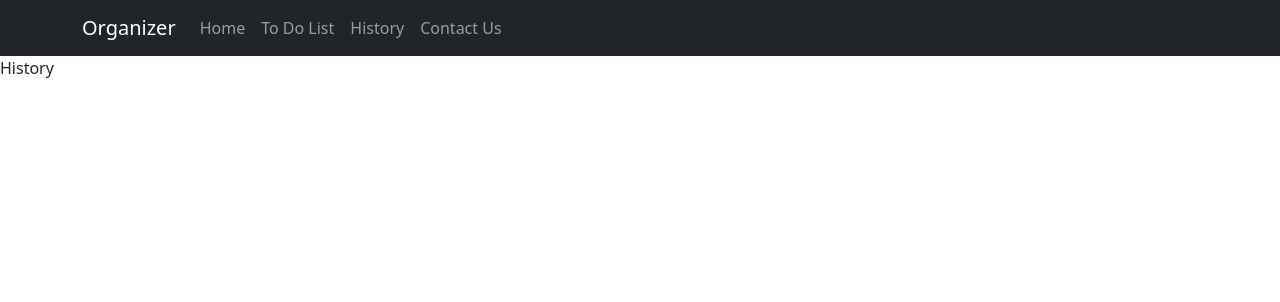
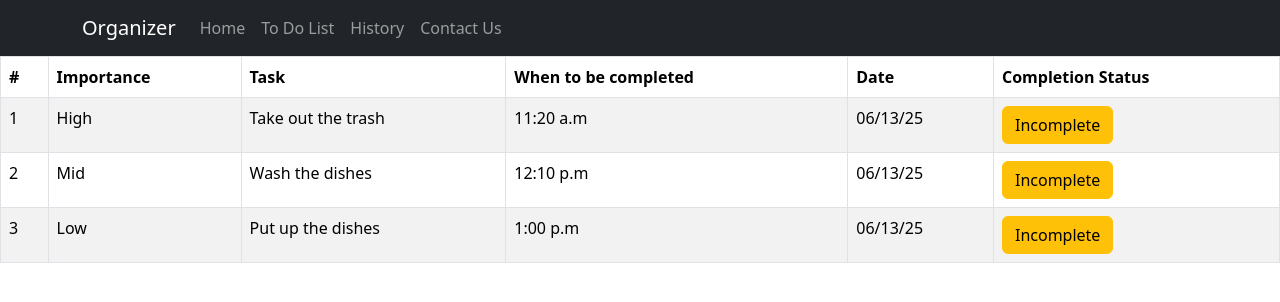
Before and after one commit to KameronHandy/Project3, a React (Create React App) app: page /History in a window 1280 px wide. Shown: the top 302 px of the page. Built offline with nearby package versions, Linux system fonts and the light colour scheme.

Commit message:
added routers, finished ContactUs forms and HistoryPage

```diff
--- a/src/Component/AddingChores.jsx
+++ b/src/Component/AddingChores.jsx
@@ -44,7 +44,7 @@ export default function AddingChores({chores, setChores}) {
             <Form.Group as={Col} controlId="formGridState">
               <Form.Label>State</Form.Label>
               <Form.Select defaultValue="Choose...">
-                <option>High</option>
+                <option value="High" name="Importance">High</option>
                 <option>Mid</option>
                 <option>Low</option>
               </Form.Select>
--- /dev/null
+++ b/src/Component/HistoryLog.jsx
@@ -0,0 +1,44 @@
+import { useState } from 'react';
+import React from 'react'
+import Table from 'react-bootstrap/Table';
+import Button from 'react-bootstrap/Button';
+
+export default function HistoryLog({chores, setChores}) {
+    console.log(chores.id)
+
+    function buttonChange(event, choresId){
+        console.log(event)
+        console.log(choresId)
+
+    }
+
+
+
+    return (
+        <Table striped bordered hover>
+          <thead>
+            <tr>
+              <th>#</th>
+              <th>Importance</th>
+              <th>Task</th>
+              <th>When to be completed</th>
+              <th>Date</th>
+              <th>Completion Status</th>
+            </tr>
+          </thead>
+          <tbody>
+            {chores.map((chore,index)=>(
+                <tr>
+                    <td>{index+1}</td>
+                    <td>{chore.Importance}</td>
+                    <td>{chore.task}</td>
+                    <td>{chore.Time}</td>
+                    <td>{chore.Date}</td>
+                    <td><Button variant="warning"  onClick= {(event) =>buttonChange(event,chore.id)}> Incomplete</Button></td>
+                </tr>
+            ))}
+
+          </tbody>
+        </Table>
+      );
+    }
--- a/src/Pages/ContactUs.jsx
+++ b/src/Pages/ContactUs.jsx
@@ -1,47 +1,82 @@
 import React from 'react'
+import {useState} from 'react'
 import Form from 'react-bootstrap/Form';
 import InputGroup from 'react-bootstrap/InputGroup';
+import Button from 'react-bootstrap/Button';
 
 export default function ContactUs() {
+
+
+  const [Contact , setContact] = useState ([
+
+    {FirstName: "" , LastName: "", Email: "", Text: ""},
+
+  ])
+
+
+
+  const [formData, setFormData]= useState({
+
+    FirstName:"",
+    LastName: "",
+    Email : "",
+    Text : ""
+})
+
+function handleChange(event){
+    const {name,value} = (event.target)
+    console.log(name,value)
+    setFormData({...formData, [name]:value})
+}
+
+function addContact(){
+    console.log(formData)
+    setContact([...Contact, formData])
+}
+
+
+
+
   return (
 
         <>
           <InputGroup className="mb-3">
-            <InputGroup.Text id="basic-addon1">@</InputGroup.Text>
             <Form.Control
-              placeholder="Username"
+              placeholder="First Name"
+              name="FirstName"
               aria-label="Username"
               aria-describedby="basic-addon1"
+              onChange={(event)=>handleChange(event)}
+            />
+          </InputGroup>
+          <InputGroup className="mb-3">
+            <Form.Control
+              placeholder="Last Name"
+              name="LastName"
+              aria-label="Username"
+              aria-describedby="basic-addon1"
+              onChange={(event)=>handleChange(event)}
             />
           </InputGroup>
 
           <InputGroup className="mb-3">
             <Form.Control
-              placeholder="Recipient's username"
+              placeholder="E-mail"
               aria-label="Recipient's username"
               aria-describedby="basic-addon2"
+              name="Email"
+              onChange={(event)=>handleChange(event)}
             />
-            <InputGroup.Text id="basic-addon2">@example.com</InputGroup.Text>
+            <InputGroup.Text onChange={(event)=>handleChange(event)}>@example.com</InputGroup.Text>
           </InputGroup>
 
-          <Form.Label htmlFor="basic-url">Your vanity URL</Form.Label>
-          <InputGroup className="mb-3">
-            <InputGroup.Text id="basic-addon3">
-              https://example.com/users/
-            </InputGroup.Text>
-            <Form.Control id="basic-url" aria-describedby="basic-addon3" />
-          </InputGroup>
-
-          <InputGroup className="mb-3">
-            <InputGroup.Text>$</InputGroup.Text>
-            <Form.Control aria-label="Amount (to the nearest dollar)" />
-            <InputGroup.Text>.00</InputGroup.Text>
-          </InputGroup>
 
           <InputGroup>
             <InputGroup.Text>With textarea</InputGroup.Text>
-            <Form.Control as="textarea" aria-label="With textarea" />
+            <Form.Control as="textarea" aria-label="Comments" name="Text" onChange={(event)=>handleChange(event)}/>
           </InputGroup>
+
+          <Button variant="warning" onClick={addContact}>Submit</Button>
         </>
       );
     }
--- a/src/Pages/History.jsx
+++ b/src/Pages/History.jsx
@@ -1,7 +1,17 @@
 import React from 'react'
+import {useState} from 'react'
+import HistoryLog from '../Component/HistoryLog'
 
 export default function History() {
+
+  const [chores , setChores] = useState ([
+
+    {id : 1 , Importance: "High", task: "Take out the trash", Time: "11:20 a.m",Date: "06/13/25"},
+    {id : 2, Importance: "Mid",  task: "Wash the dishes" , Time:"12:10 p.m",Date: "06/13/25"},
+    {id : 3, Importance: "Low", task: "Put up the dishes", Time:"1:00 p.m", Date: "06/13/25"}
+  ])
+
   return (
-    <div>History</div>
+    <HistoryLog chores={chores} setChores={setChores} />
   )
 }
--- a/src/Pages/Organizer.jsx
+++ b/src/Pages/Organizer.jsx
@@ -1,7 +1,24 @@
 import React from 'react'
+import {useState} from 'react'
+import AddingChores from '../Component/AddingChores';
+import ToDoList from '../Component/ToDoList';
+import SearchBar from '../Component/SearchBar';
 
 export default function Organizer() {
+  const [chores , setChores] = useState ([
+
+    {id : 1 , Importance: "High", task: "Take out the trash", Time: "11:20 a.m",Date: "06/13/25"},
+    {id : 2, Importance: "Mid",  task: "Wash the dishes" , Time:"12:10 p.m",Date: "06/13/25"},
+    {id : 3, Importance: "Low", task: "Put up the dishes", Time:"1:00 p.m", Date: "06/13/25"}
+  ])
+
   return (
-    <div>Organizer</div>
+
+    <>
+    <SearchBar chores={chores} setChores={setChores}/>
+    <ToDoList chores={chores} setChores={setChores} />
+    <AddingChores chores={chores} setChores={setChores}/>
+  </>
+
   )
 }
```
